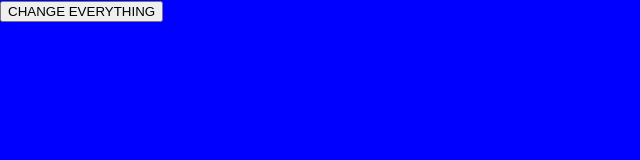
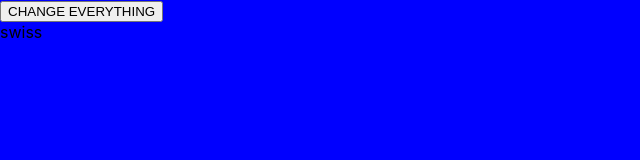
Before and after one commit to Reinoptland/reac-redux-single-file, a React (Create React App) app: page / in a window 1280 px wide. Shown: the top 160 px of the page, without its empty margins (0-640 px from the left). Built offline with nearby package versions, Linux system fonts and the light colour scheme.

Commit message:
Add combine reducers

```diff
--- a/src/App.js
+++ b/src/App.js
@@ -1,10 +1,9 @@
 import React, { Component } from 'react';
 import logo from './logo.svg';
-import { createStore } from 'redux';
+import { createStore, combineReducers } from 'redux';
 import { connect } from 'react-redux'
 
-
-const reducer = (state = 'blue', action) => {
+const color = (state = 'blue', action) => {
   console.log('STATE:', state, 'ACTION:', action)
   switch (action.type) {
     case "CHANGE_COLOR":
@@ -15,7 +14,22 @@ const reducer = (state = 'blue', action) => {
   }
 }
 
+const cheese = (state = 'swiss', action) => {
+  console.log('STATE:', state, 'ACTION:', action)
+  switch (action.type) {
+
+    default:
+      return state
+  }
+}
+
 const enhancer = window.__REDUX_DEVTOOLS_EXTENSION__ && window.__REDUX_DEVTOOLS_EXTENSION__()
+
+const reducer = combineReducers({
+  // what you name your reducer here, will be the key in the state
+  color,
+  cheese
+})
 
 export const store = createStore(reducer, enhancer)
 
@@ -38,6 +52,8 @@ class App extends Component {
       <div style={{ backgroundColor: this.props.color, height: '100vh' }}>
         <header className="App-header">
           <button onClick={this.changeColor}>CHANGE EVERYTHING</button>
+          <br />
+          { this.props.cheese }
         </header>
       </div>
     );
@@ -45,8 +61,10 @@ class App extends Component {
 }
 
 const mapStateToProps = (state) => {
+  console.log(state)
   return {
-    color: state
+    color: state.color,
+    cheese: state.cheese
   }
 }
 
```
